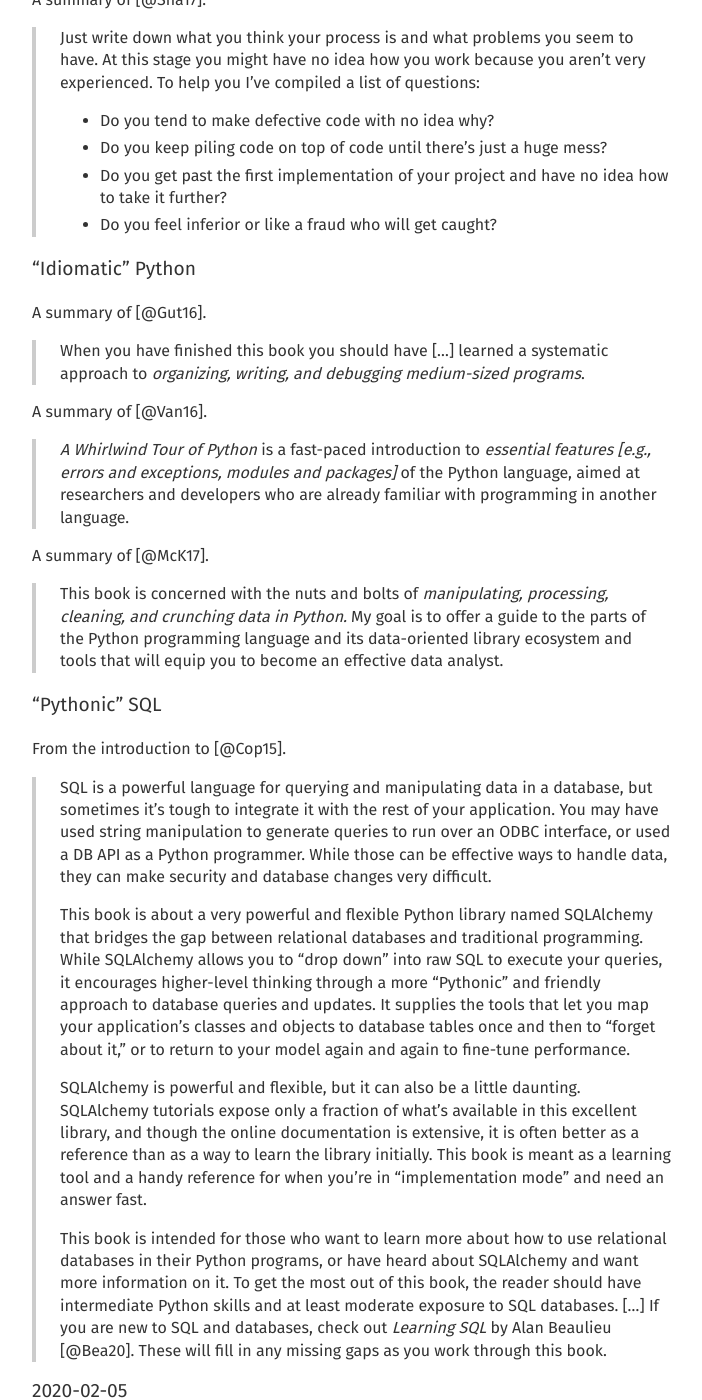
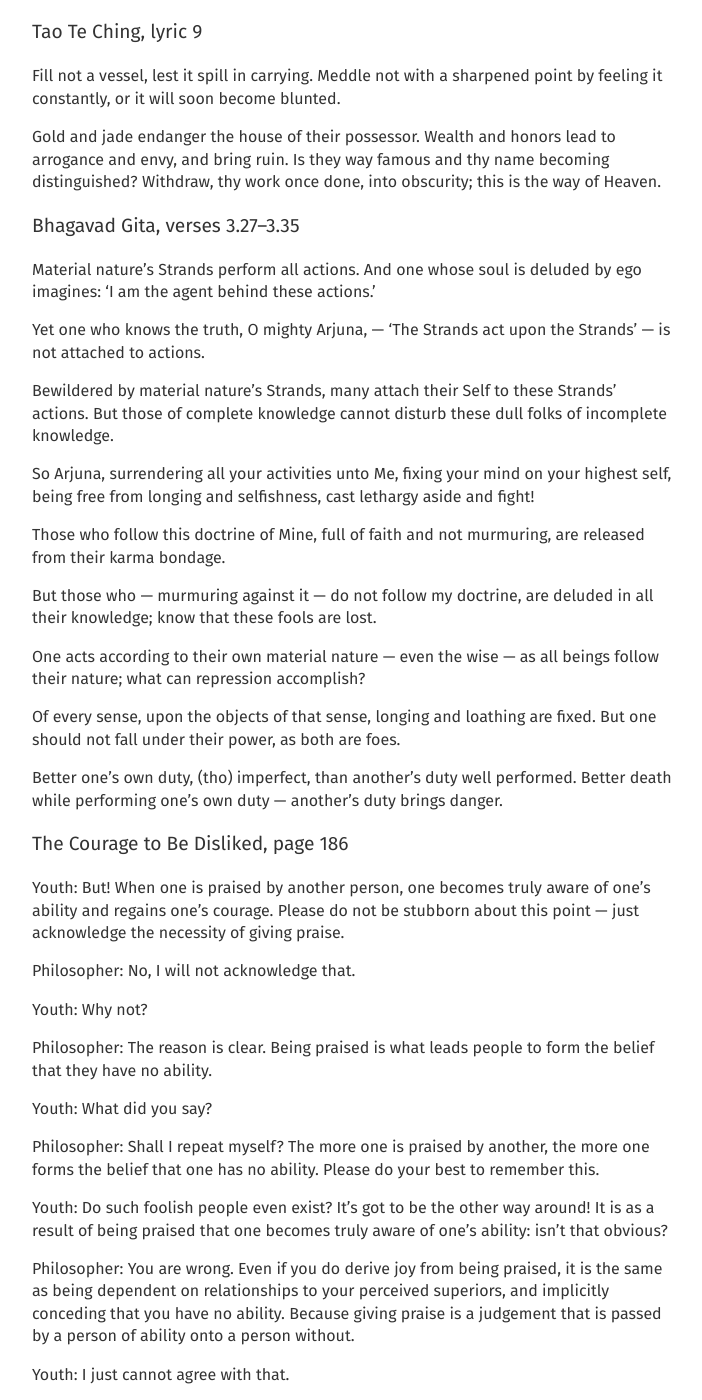
Before and after one commit to coltongrainger/journal, a Jekyll site: the page built from index.md, in a window 1280 px wide and 1400 px high, scrolled down 405 px. Shown: the whole window, without its empty margins (288-990 px from the left). Built offline with Jekyll 4.4.1, drawn with Linux system fonts in a browser that asks for light colours; our own code applies the rules of GitHub Pages for plain Markdown files; formulas are drawn with MathJax 3; some of the changed text lies outside the part shown.

Commit message:
Add Tao Te Ching reflection.

```diff
--- a/index.md
+++ b/index.md
@@ -3,6 +3,97 @@ title: journal
 author: Colton Grainger
 bibliography: /home/colton/coltongrainger.bib
 ---
+
+## 2020-03-31
+
+Found out yesterday I didn't get the NSF
+GRF for 2020 ([application documents](https://github.com/coltongrainger/fy20nsf)).
+
+Reflecting on this news (rather early in the morning):
+
+1. I think have been avoiding certain life tasks for want of superficial reward.
+
+2. Had I gotten the GRF, I would've leveraged this funding to exacerbate power struggles in my "vertical" relationships (namely avoiding TA duties), rather than building horizontal relationships (what Alder describes as 'community feeling').
+
+3. Now, since I am no longer tied to Boulder, I have freedom to choose where I want to live: and I want to live in Houston, TX.
+
+Here're some of the texts I read to think about my role and begin to "separate
+my tasks" from the tasks of others.
+
+### Tao Te Ching, lyric 9
+
+Fill not a vessel, lest it spill in carrying. Meddle not with a sharpened point
+by feeling it constantly, or it will soon become blunted.
+
+Gold and jade endanger the house of their possessor. Wealth and honors lead to
+arrogance and envy, and bring ruin. Is they way famous and thy name becoming
+distinguished? Withdraw, thy work once done, into obscurity; this is the way of
+Heaven.
+
+### Bhagavad Gita, verses 3.27--3.35
+
+Material nature's Strands perform all actions. And one whose soul is deluded by ego imagines: 'I am the agent behind these actions.'
+
+Yet one who knows the truth, O mighty Arjuna, --- 'The Strands act upon the Strands' --- is not attached to actions.
+
+Bewildered by material nature's Strands, many attach their Self to these Strands' actions. But those of complete knowledge cannot disturb these dull folks of incomplete knowledge.
+
+So Arjuna, surrendering all your activities unto Me, fixing your mind on your highest self, being free from longing and selfishness, cast lethargy aside and fight!
+
+Those who follow this doctrine of Mine, full of faith and not murmuring, are released from their karma bondage.
+
+But those who --- murmuring against it ---  do not follow my doctrine, are deluded in all their knowledge; know that these fools are lost.
+
+One acts according to their own material nature --- even the wise --- as all beings follow their nature; what can repression accomplish?
+
+Of every sense, upon the objects of that sense, longing and loathing are fixed. But one should not fall under their power, as both are foes.
+
+Better one's own duty, (tho) imperfect, than another's duty well performed.
+Better death while performing one’s own duty --- another's duty brings danger.
+
+### The Courage to Be Disliked, page 186
+
+Youth: But! When one is praised by another person, one becomes truly aware of
+one's ability and regains one's courage. Please do not be stubborn about this
+point --- just acknowledge the necessity of giving praise.
+
+Philosopher: No, I will not acknowledge that.
+
+Youth: Why not?
+
+Philosopher: The reason is clear. Being praised is what leads people to form the
+belief that they have no ability.
+
+Youth: What did you say?
+
+Philosopher: Shall I repeat myself? The more one is praised by another, the more
+one forms the belief that one has no ability. Please do your best to remember
+this.
+
+Youth: Do such foolish people even exist? It's got to be the other way around!
+It is as a result of being praised that one becomes truly aware of one's
+ability: isn't that obvious?
+
+Philosopher: You are wrong. Even if you do derive joy from being praised, it is
+the same as being dependent on relationships to your perceived superiors, and
+implicitly conceding that you have no ability. Because giving praise is a
+judgement that is passed by a person of ability onto a person without.
+
+Youth: I just cannot agree with that.
+
+Philosopher: When receiving praise becomes one's goal, one is choosing a way of
+living that is in line with another person's system of values. Looking at your
+life until now, aren't you tired of trying to live up to your superior's
+expectations?
+
+Youth: Um, well, I guess so.
+
+Philosopher: First, do the separation of tasks. Then, while accepting each
+other's difference, build equal horizontal relationships. Encouragement is the
+approach that comes next.
+
+Youth: So, concretely speaking, how does one go about this? One cannot praise,
+and one cannot rebuke. What other words and choices are there?
 
 ## 2020-03-17
 
```
